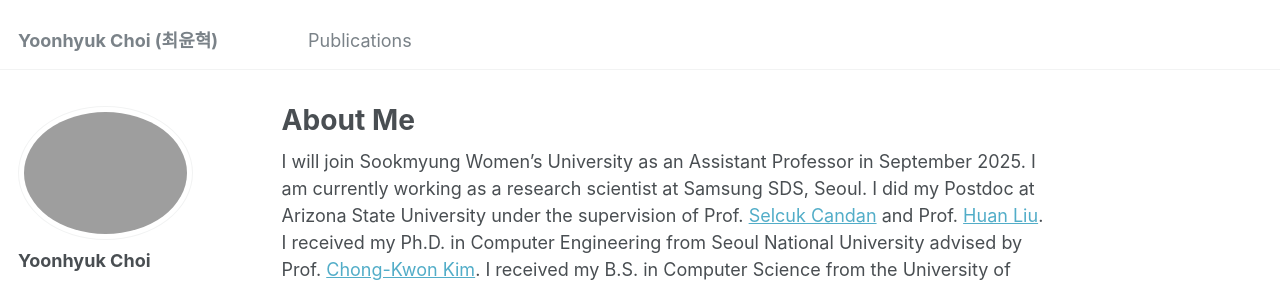
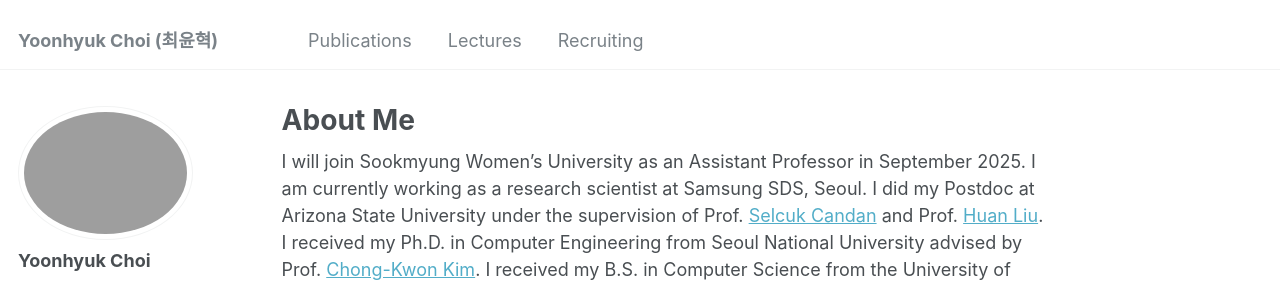
Before and after one commit to ChoiYoonHyuk/ChoiYoonHyuk.github.io, a Jekyll site: the page built from _pages/about.md, in a window 1280 px wide. Shown: the top 282 px of the page. Built offline with Jekyll 4.4.1, drawn with Linux system fonts in a browser that asks for light colours; some web fonts are replaced.

Commit message:
Update navigation.yml

```diff
--- a/_data/navigation.yml
+++ b/_data/navigation.yml
@@ -7,7 +7,10 @@
 main:
   - title: "Publications"
     url: /publications/
-
+  - title: "Lectures"
+    url: /lectures/
+  - title: "Recruiting"
+    url: /join/
 #  - title: "Talks"
 #    url: /talks/
 
```
